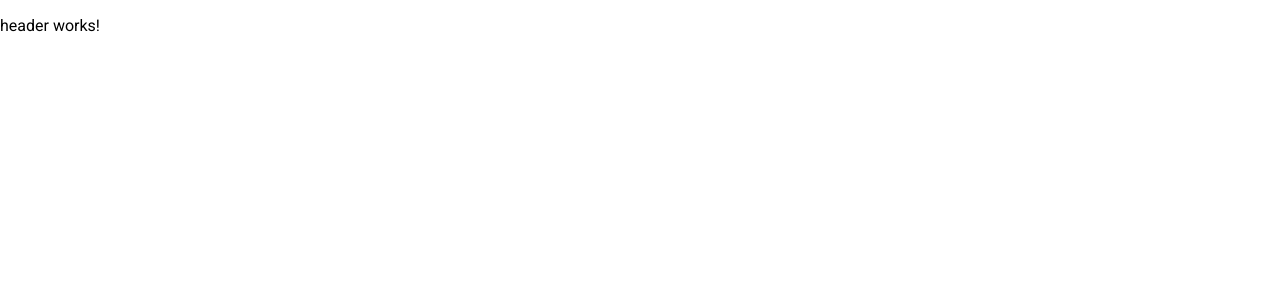
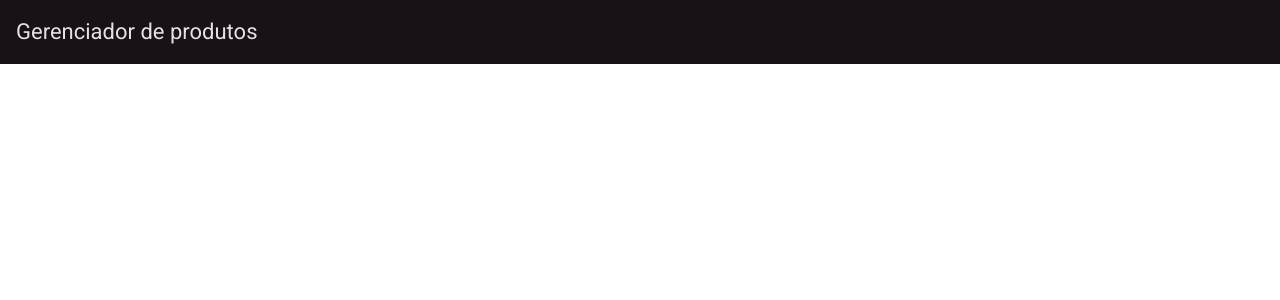
Before and after one commit to raianeeunice/products-store-angular17, an Angular app: page / in a window 1280 px wide. Shown: the top 300 px of the page. Built offline with nearby package versions, Linux system fonts and the light colour scheme.

Commit message:
feat: add mat-toolbar

```diff
--- a/src/shared/components/header/header.component.html
+++ b/src/shared/components/header/header.component.html
@@ -1 +1,3 @@
-<p>header works!</p>
+<mat-toolbar>
+  <p>Gerenciador de produtos</p>
+</mat-toolbar>
```
Also changed, not shown: src/shared/components/header/header.component.ts (+4 -5 lines).
